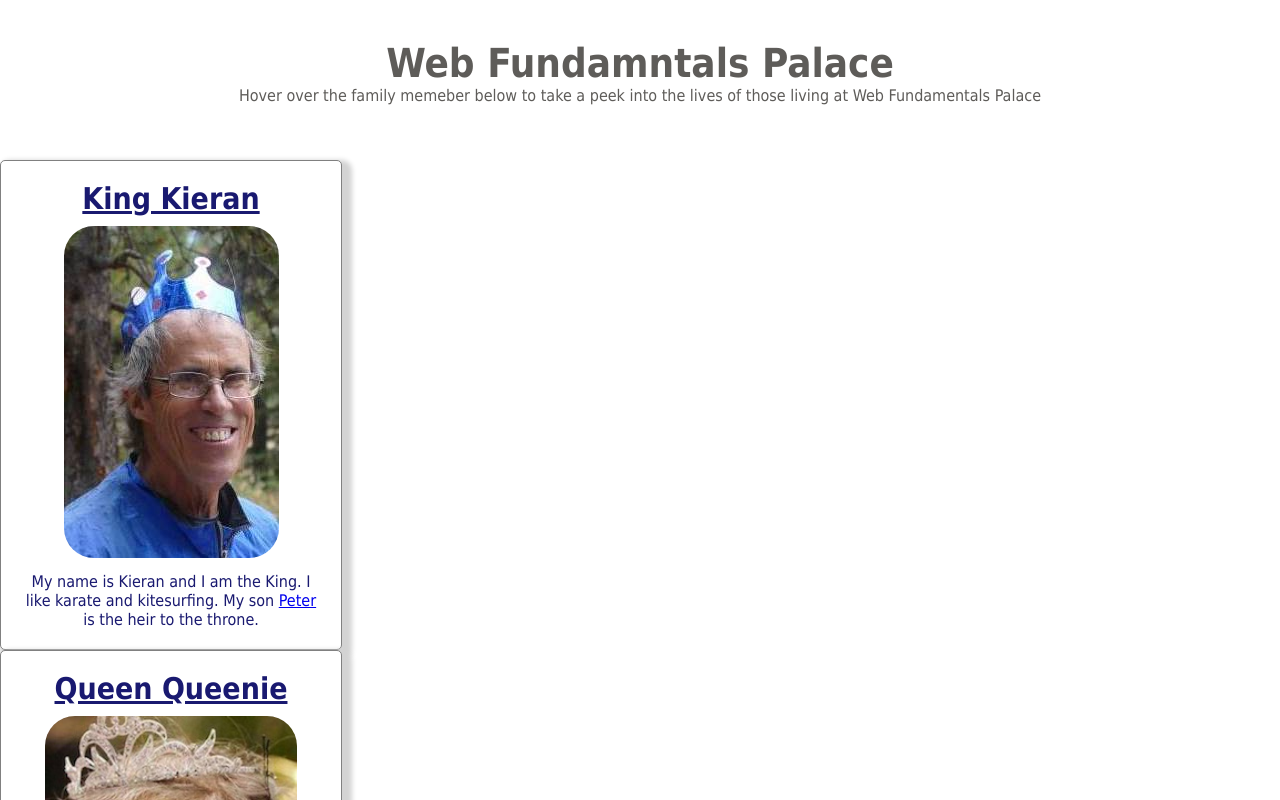
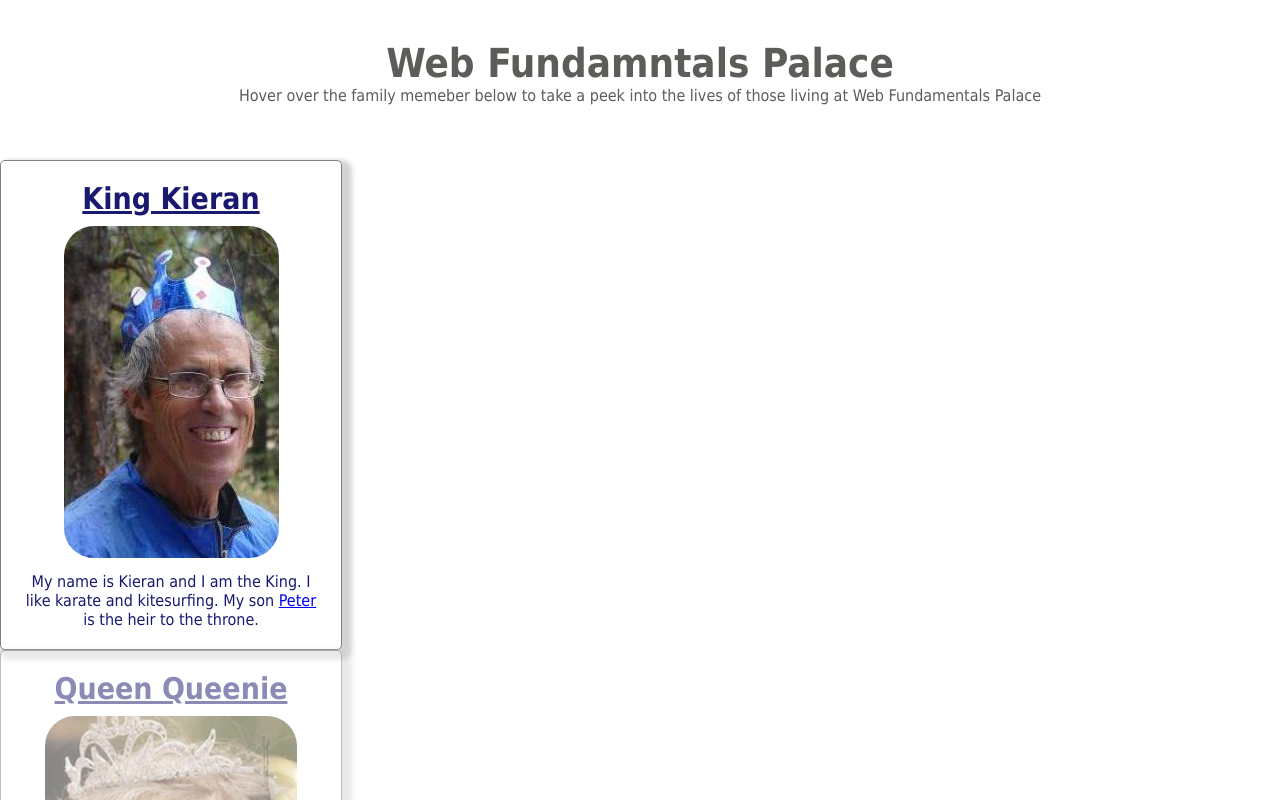
Before and after one commit to Isaac-D-Dawson/nology-coursework, a plain HTML site: page 03-web-fundamentals/index.html in a window 1280 px wide. In both pictures the pointer is over the element 171 px from the left and 405 px from the top of the page. Shown: the top 800 px of the page. Drawn offline with Linux system fonts and the light colour scheme.

Commit message:
Added hover styles to cards and peneope's list.

```diff
--- a/03-web-fundamentals/styles-main.css
+++ b/03-web-fundamentals/styles-main.css
@@ -36,6 +36,12 @@ header h1 {
     background-color: white;
     color: midnightblue;
     box-shadow: 5px 5px 5px 5px lightgray;
+    opacity: 0.5;
+    transition: opacity 0.3s ease;
+}
+
+.card:hover {
+    opacity: 1.0;
 }
 
 .card img {
@@ -53,6 +59,10 @@ h2, h3, h4, h5, h6 {
     list-style-type: none;
 }
 
+li:hover {
+    color: #1182EB;
+}
+
 #peter span {
     font-size: 1.5em;
     color: #B48CE0;
```
